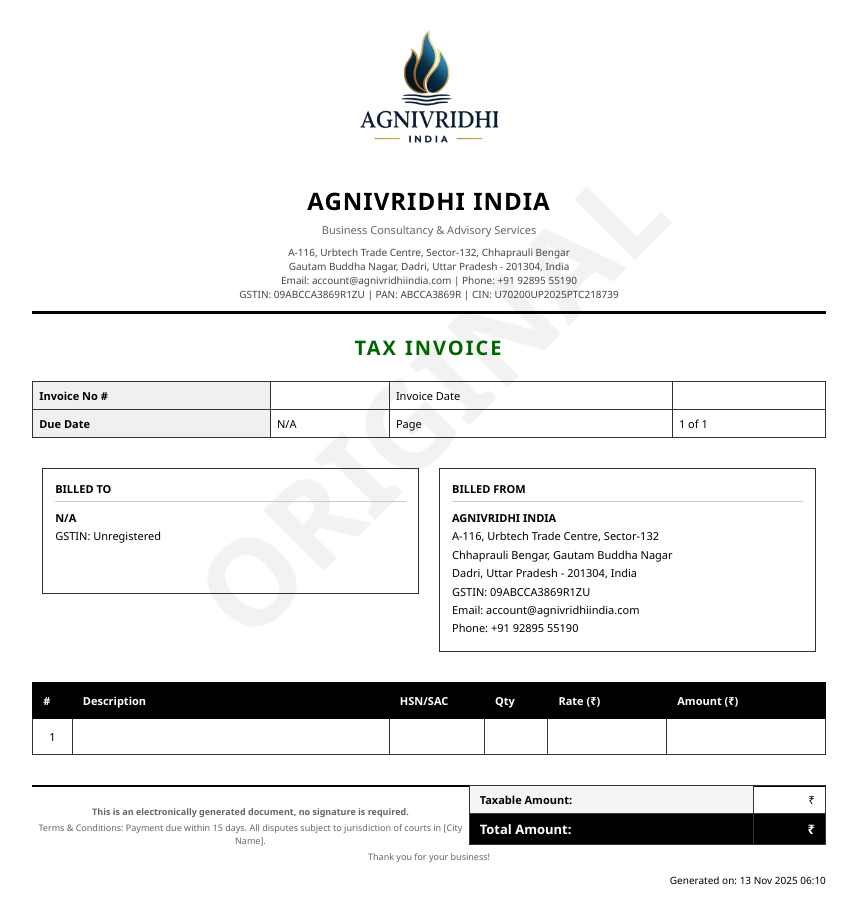
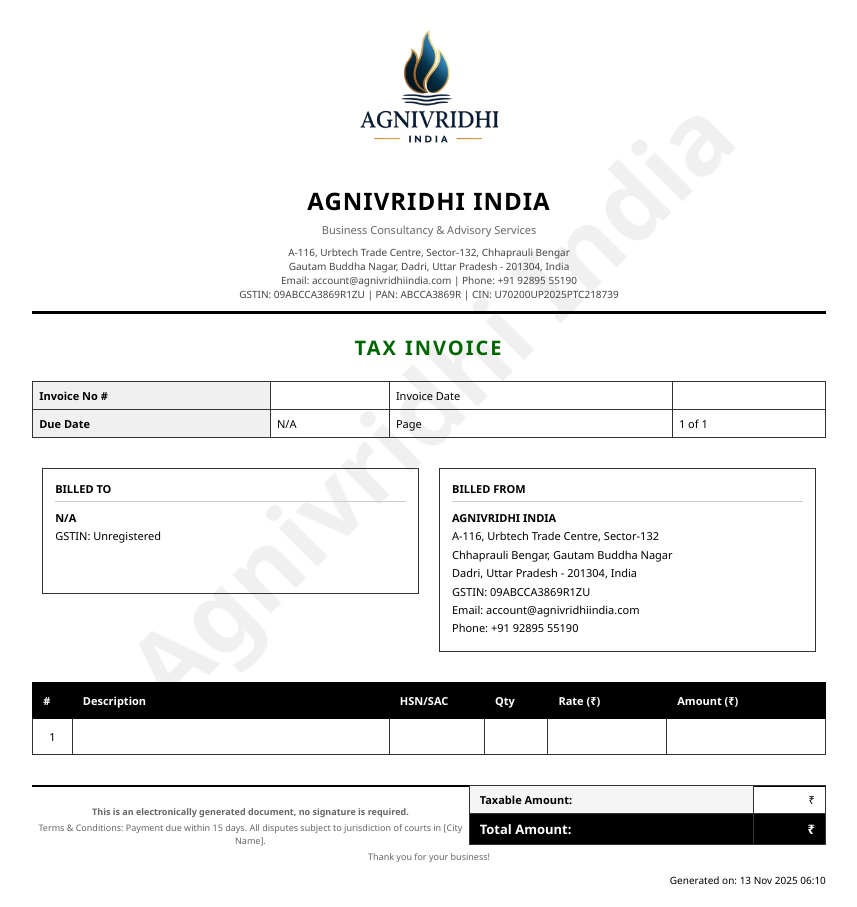
Before and after one commit to Utkarsh1506/crm-agnivridhi, a Django app: template templates/invoices/invoice_pdf.html in a window 1280 px wide. Shown: the whole page, without its empty margins (211-1068 px from the left). Run offline with Django 5.2, Linux system fonts and the light colour scheme; the template is opened without the code that fills it, so the values that code supplies are empty; parts of the project's set-up code (start-up, migrations or seed data) failed here and were passed over.

Commit message:
Add Agnivridhi India watermark to invoice PDFs and ensure download buttons present

```diff
--- a/templates/invoices/invoice_pdf.html
+++ b/templates/invoices/invoice_pdf.html
@@ -23,21 +23,16 @@
             position: relative;
         }
         body::before {
-            content: "";
+            content: "Agnivridhi India";
             position: fixed;
             top: 50%;
             left: 50%;
             transform: translate(-50%, -50%) rotate(-45deg);
-            font-size: 120px;
+            font-size: 100px;
             font-weight: bold;
-            color: rgba(0, 0, 0, 0.05);
+            color: rgba(0, 0, 0, 0.06);
             z-index: -1;
             white-space: nowrap;
-            {% if invoice.invoice_type == 'proforma' %}
-            content: "PROFORMA";
-            {% else %}
-            content: "ORIGINAL";
-            {% endif %}
         }
         @media screen and (max-width: 768px) {
             body {
```
